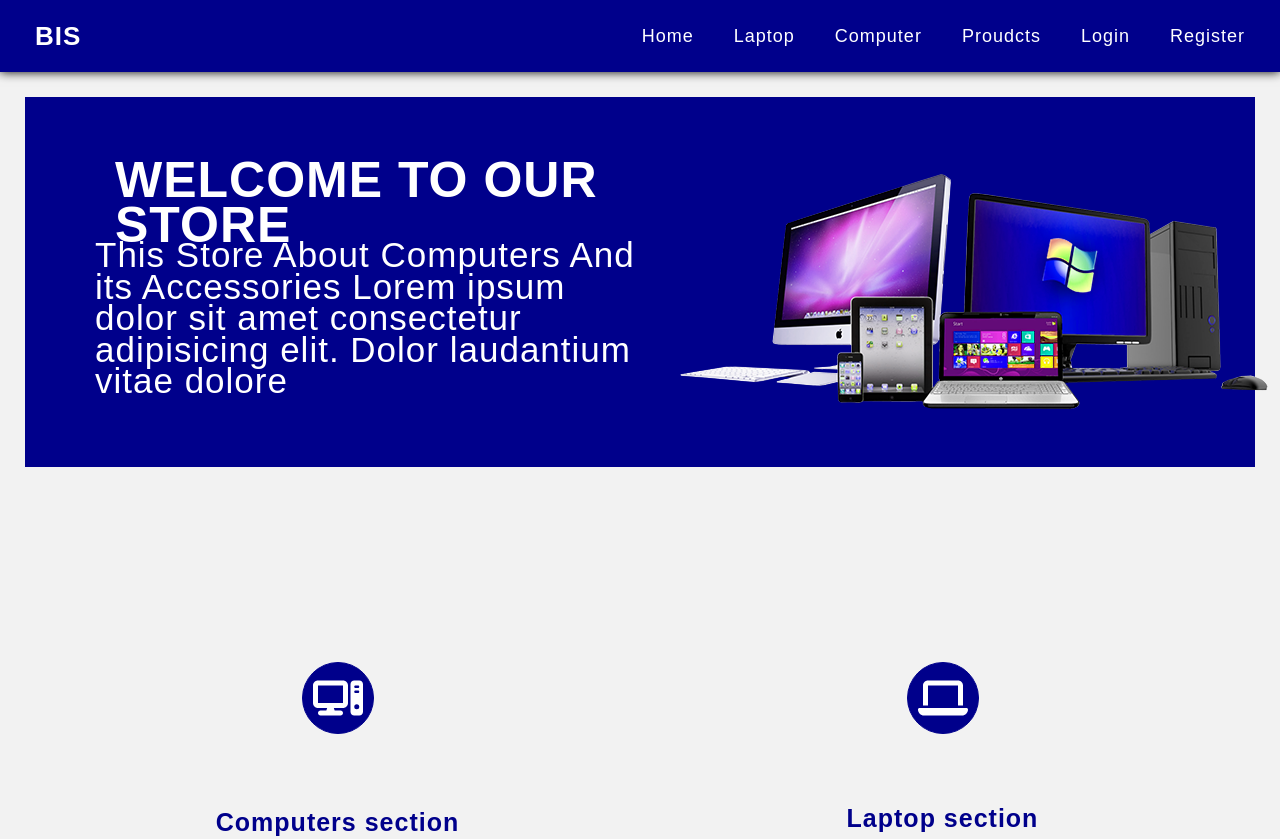
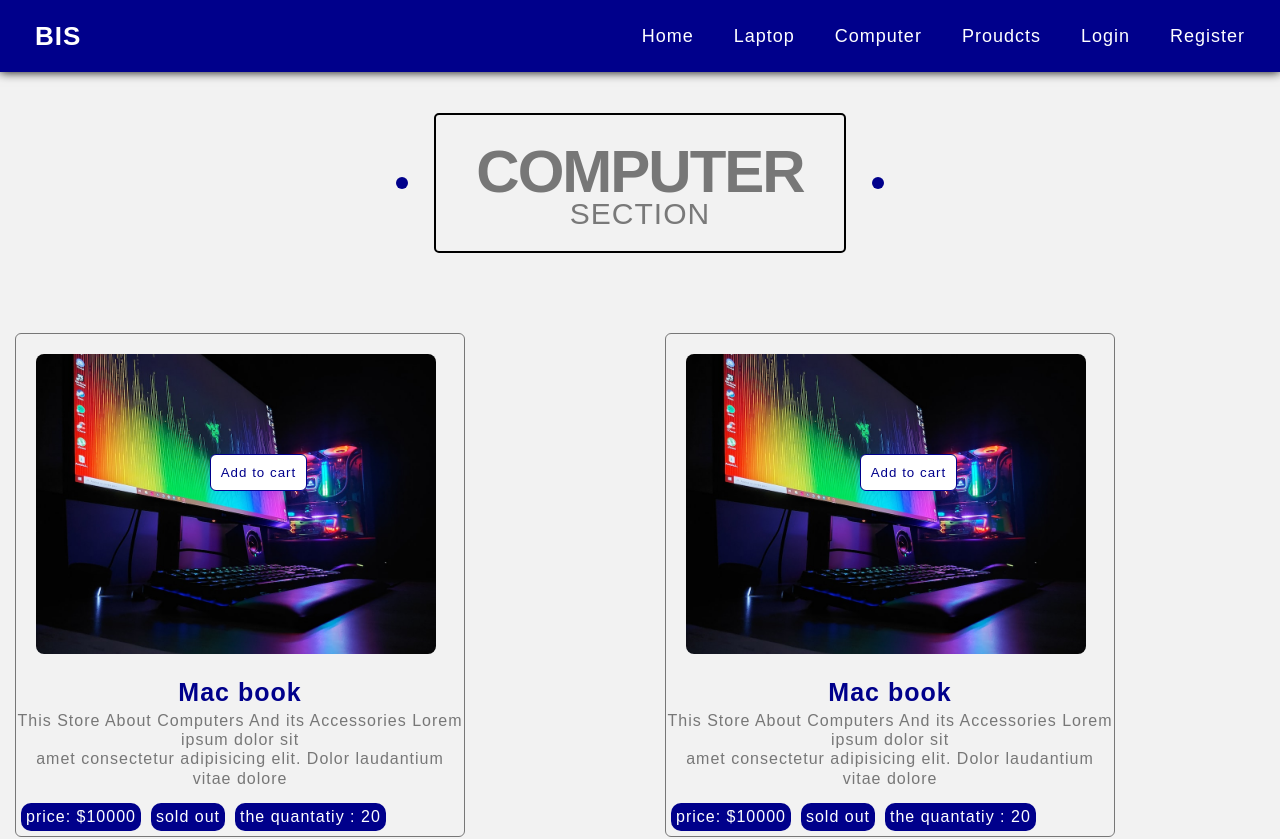
Before and after one commit to mahmoud-cr7/online-store, a React (Create React App) app in the folder my-app/: page /computer in a window 1280 px wide. Shown: the top 839 px of the page. Built offline with nearby package versions, Linux system fonts and the light colour scheme.

Commit message:
link page commit

```diff
--- a/my-app/src/App.js
+++ b/my-app/src/App.js
@@ -4,6 +4,9 @@ import {BrowserRouter ,Routes, Route} from 'react-router-dom'
 import React , { Component } from 'react';
 import Computer from './Computer/computer';
 import Header from './header/header';
+import Login from "./Login/login"
+import Register from "./register/register"
+import Proudcts from './Proudcts/prod';
 // import Computer from './Computer/computer';
 import Laptop from './Laptop/lap'
 class App extends Component {
@@ -12,10 +15,18 @@ class App extends Component {
       <div className="App">
 
         <BrowserRouter>
-    <Home></Home>
-        {/* <Computer/> */}
-        {/* <Route exact path='' Component ={Home} />
-        <Route exact path='/computer' Component ={Computer} /> */}
+        <header></header>
+  <Routes>
+    <Route path='/Home'element={<Home/>}></Route>
+    <Route path='/laptop'element={<Laptop/>}></Route>
+    <Route path='/login'element={<Login/>}></Route>
+    <Route path='/register'element={<Register/>}></Route>
+    <Route path='/computer'element={<Computer/>}></Route>
+    <Route path='/Proudcts'element={<Proudcts/>}></Route>
+
+
+  </Routes>
+
         </BrowserRouter>
         </div>
 
--- a/my-app/src/Login/login.js
+++ b/my-app/src/Login/login.js
@@ -1,6 +1,6 @@
 import { text } from "@fortawesome/fontawesome-svg-core";
 import React from "react";
-
+import { ReactDOM } from "react";
 
 
 import "./login.css"
--- a/my-app/src/header/header.js
+++ b/my-app/src/header/header.js
@@ -12,7 +12,7 @@ function Header() {
         <ul >
 
         <li className="main-list">
-        <a className="main-link " href="/laptop">
+        <a className="main-link " href="/home">
               Home
             </a>
             </li >
@@ -37,7 +37,7 @@ function Header() {
             </a>
           </li>
           <li className="main-list">
-            <a className="main-link" href="/Proudcts">
+            <a className="main-link" href="/register">
               Register
             </a>
           </li>
```
Also changed, not shown: my-app/src/index.js (+8 -0 lines).
